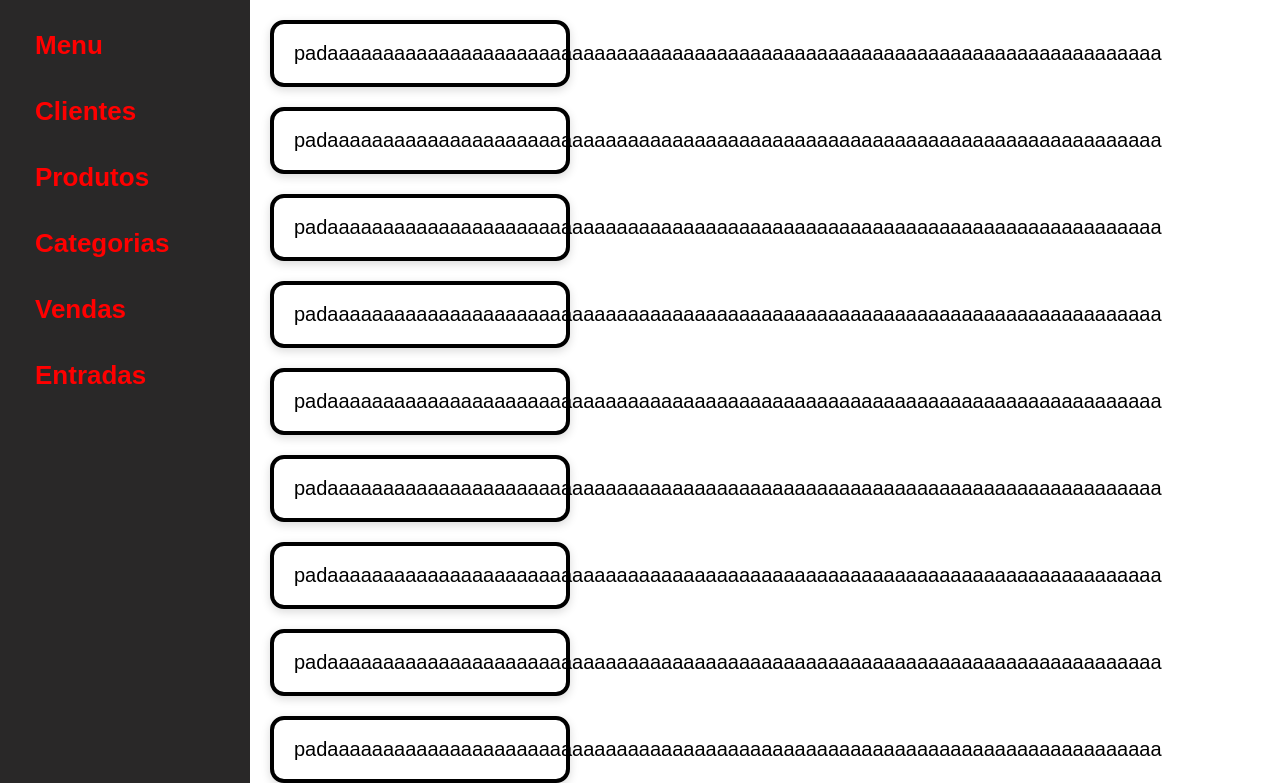
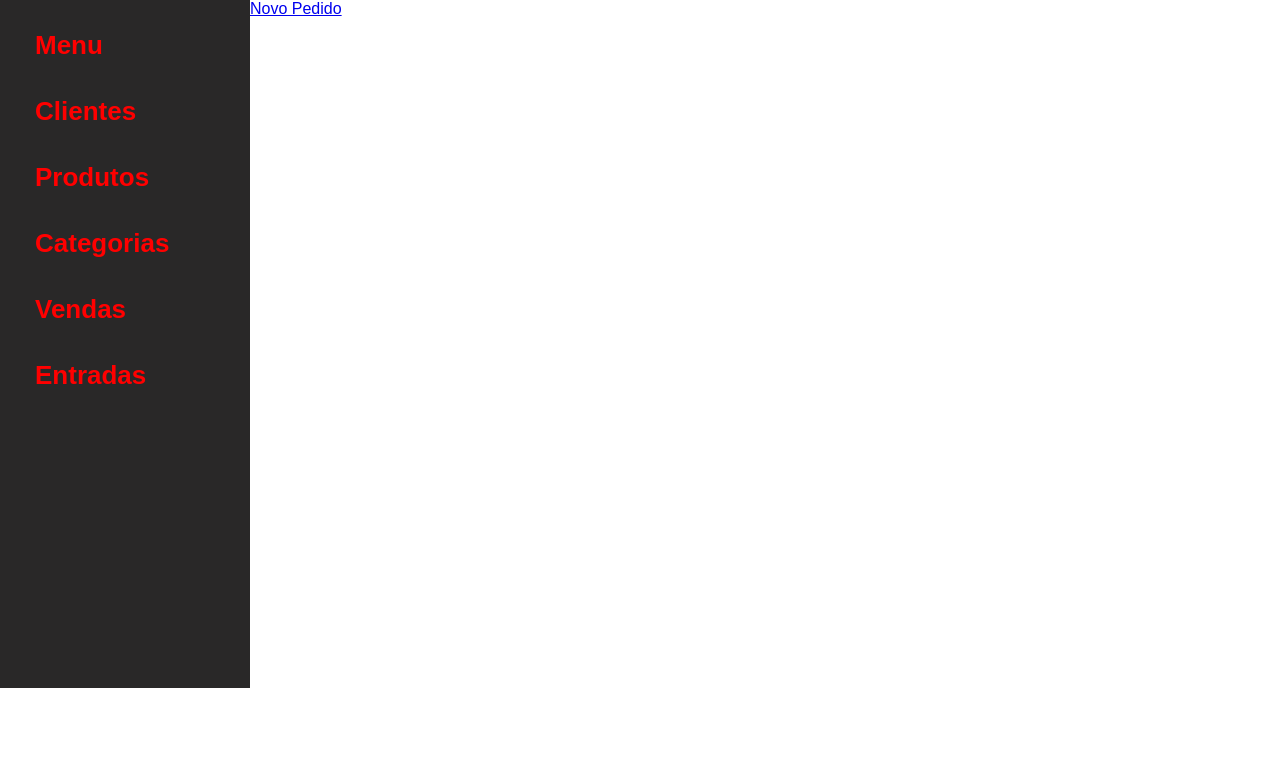
Before and after one commit to Christian985/Projeto_final, a Flask app: page /pedidos in a window 1280 px wide. Shown: the part 112-895 px from the top of the page. After the commit the page ends 800 px from the top, so only its background shows below. Run offline with Flask 3, Linux system fonts and the light colour scheme.

Commit message:
inicio aplicação web

```diff
--- a/templates/pedidos.html
+++ b/templates/pedidos.html
@@ -2,13 +2,17 @@
 
 
 {% block main %}
-<div class="card">padaaaaaaaaaaaaaaaaaaaaaaaaaaaaaaaaaaaaaaaaaaaaaaaaaaaaaaaaaaaaaaaaaaaaaaaaaaa</div>
-<div class="card">padaaaaaaaaaaaaaaaaaaaaaaaaaaaaaaaaaaaaaaaaaaaaaaaaaaaaaaaaaaaaaaaaaaaaaaaaaaa</div>
-<div class="card">padaaaaaaaaaaaaaaaaaaaaaaaaaaaaaaaaaaaaaaaaaaaaaaaaaaaaaaaaaaaaaaaaaaaaaaaaaaa</div>
-<div class="card">padaaaaaaaaaaaaaaaaaaaaaaaaaaaaaaaaaaaaaaaaaaaaaaaaaaaaaaaaaaaaaaaaaaaaaaaaaaa</div>
-<div class="card">padaaaaaaaaaaaaaaaaaaaaaaaaaaaaaaaaaaaaaaaaaaaaaaaaaaaaaaaaaaaaaaaaaaaaaaaaaaa</div>
-<div class="card">padaaaaaaaaaaaaaaaaaaaaaaaaaaaaaaaaaaaaaaaaaaaaaaaaaaaaaaaaaaaaaaaaaaaaaaaaaaa</div>
-<div class="card">padaaaaaaaaaaaaaaaaaaaaaaaaaaaaaaaaaaaaaaaaaaaaaaaaaaaaaaaaaaaaaaaaaaaaaaaaaaa</div>
-<div class="card">padaaaaaaaaaaaaaaaaaaaaaaaaaaaaaaaaaaaaaaaaaaaaaaaaaaaaaaaaaaaaaaaaaaaaaaaaaaa</div>
-<div class="card">padaaaaaaaaaaaaaaaaaaaaaaaaaaaaaaaaaaaaaaaaaaaaaaaaaaaaaaaaaaaaaaaaaaaaaaaaaaa</div>
+
+<a href="{{ url_for('cadastro_pedidos') }}">Novo Pedido</a>
+
+<div class="cards-container">
+    {% for item in pedidos %}
+    <div class="card">
+        <p><strong>Forma de Pagamento:</strong> {{ item.forma_pagamento }}</p>
+        <p><strong>Quantidade:</strong> {{ item.quantidade }}</p>
+        <p><strong>Data de Emissão:</strong> {{ item.data_emissao }}</p>
+        <p><strong>Valor da Venda:</strong> {{ item.valor_venda }}</p>
+    </div>
+    {% endfor %}
+</div>
 {% endblock %}
```
